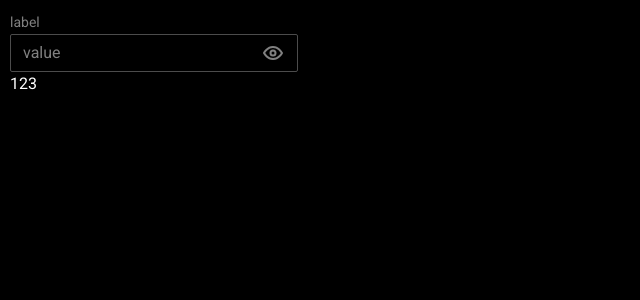
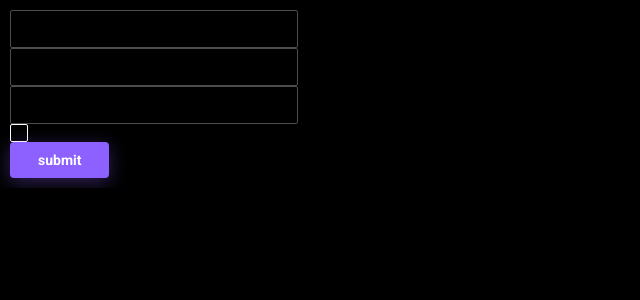
Before and after one commit to AlexanderLukomsky/flashcards, a React (Vite) app: page / in a window 1280 px wide. Shown: the top 300 px of the page, without its empty margins (0-640 px from the left). Built offline with nearby package versions, Linux system fonts and the light colour scheme.

Commit message:
feat: controlled component, fix: checkbox, textfield

```diff
--- a/package.json
+++ b/package.json
@@ -14,10 +14,13 @@
   },
   "dependencies": {
     "@fontsource/roboto": "^5.0.4",
+    "@hookform/resolvers": "^3.1.1",
     "@radix-ui/react-checkbox": "^1.0.4",
     "react": "^18.2.0",
     "react-dom": "^18.2.0",
-    "react-router-dom": "^6.14.1"
+    "react-hook-form": "^7.45.1",
+    "react-router-dom": "^6.14.1",
+    "zod": "^3.21.4"
   },
   "devDependencies": {
     "@storybook/addon-essentials": "^7.0.26",
--- a/src/App.tsx
+++ b/src/App.tsx
@@ -1,22 +1,53 @@
-import { useState } from 'react';
-import { TextField } from './components/ui/textfield';
-import { Typography } from './components/ui/typography';
+import { useForm } from 'react-hook-form';
+import { zodResolver } from '@hookform/resolvers/zod';
+import { ControlledTextfield } from './components/ui/controlled';
+import { LoginForm, loginSchema } from './common/helpers';
+import { Button } from './components/ui/button';
+import { ControlledCheckbox } from './components/ui/controlled/controlled-checkbox';
 
 export const App = () => {
-  const [value, setValue] = useState('');
+  const {
+    handleSubmit,
+    control,
+
+    formState: { errors },
+  } = useForm<LoginForm>({
+    resolver: zodResolver(loginSchema),
+    defaultValues: {
+      email: '',
+      login: '',
+      password: '',
+      rememberMe: false,
+    },
+  });
+
+  const onSubmit = () => {};
 
   return (
     <div style={{ padding: '10px' }}>
-      <TextField
-        value={value}
-        onChange={(e: any) => setValue(e.currentTarget.value)}
-        onClear={() => setValue('')}
-        label="label"
-        type="password"
-        placeholder="value"
-        id="input"
-      />
-      <Typography>123</Typography>
+      <form onSubmit={handleSubmit(onSubmit)}>
+        <div>
+          <ControlledTextfield name="email" control={control} />
+          <div>{errors?.email?.message}</div>
+        </div>
+
+        <div>
+          <ControlledTextfield name="login" control={control} />
+          <div>{errors?.login?.message}</div>
+        </div>
+
+        <div>
+          <ControlledTextfield name="password" control={control} />
+          <div>{errors?.password?.message}</div>
+        </div>
+
+        <div>
+          <ControlledCheckbox name="rememberMe" control={control} />
+          <div>{errors?.rememberMe?.message}</div>
+        </div>
+
+        <Button type="submit">submit</Button>
+      </form>
     </div>
   );
 };
--- /dev/null
+++ b/src/common/helpers/auth-validations.ts
@@ -0,0 +1,44 @@
+import { z } from 'zod';
+
+// error messages
+const EmailMessages = {
+  empty: 'Enter email',
+  invalid: 'invalid email address',
+};
+
+const LoginMessages = {
+  empty: 'Enter login',
+  min: 'login must be at least 3 characters',
+  max: 'login must be no more than 12 characters',
+};
+
+const PasswordMessages = {
+  empty: 'Enter password',
+  min: 'password must be at least 3 characters',
+  max: 'password must be no more than 8 characters',
+};
+
+// validation  schemes
+const email = z.string().trim().nonempty(EmailMessages.empty).email(EmailMessages.invalid);
+
+const login = z
+  .string()
+  .trim()
+  .nonempty(LoginMessages.empty)
+  .min(3, LoginMessages.min)
+  .max(12, LoginMessages.max);
+
+const password = z
+  .string()
+  .trim()
+  .nonempty(PasswordMessages.empty)
+  .min(3, PasswordMessages.min)
+  .max(8, PasswordMessages.max);
+
+const rememberMe = z.boolean();
+
+// result schemes
+export const loginSchema = z.object({ email, login, password, rememberMe });
+
+// types
+export type LoginForm = z.infer<typeof loginSchema>;
--- /dev/null
+++ b/src/common/helpers/index.ts
@@ -0,0 +1 @@
+export * from './auth-validations';
--- a/src/components/ui/checkbox/checkbox.tsx
+++ b/src/components/ui/checkbox/checkbox.tsx
@@ -1,25 +1,47 @@
 import * as RadixCheckbox from '@radix-ui/react-checkbox';
+import { forwardRef, ElementRef, ComponentPropsWithoutRef } from 'react';
 import { CheckboxIcon } from './checkbox-icon';
 import style from './checkbox.module.scss';
+import { Typography } from '../typography';
 
 type BaseCheckboxProps = {
-  onChange?: (checked: boolean) => void;
+  onCheckedChange?: (checked: boolean) => void;
   checked?: boolean;
   className?: string;
+  disabled?: boolean;
+  label?: string;
+  htmlFor?: string;
 };
 
 export type CheckboxProps = BaseCheckboxProps &
-  Omit<RadixCheckbox.CheckboxProps, 'onCheckedChange' | keyof BaseCheckboxProps>;
+  Omit<ComponentPropsWithoutRef<typeof RadixCheckbox.Root>, keyof BaseCheckboxProps>;
 
-export const Checkbox = ({ onChange, checked, className, ...restProps }: CheckboxProps) => (
+export const Checkbox = forwardRef<ElementRef<typeof RadixCheckbox.Root>, CheckboxProps>(
+  (
+    { onCheckedChange, checked, className, disabled, label, htmlFor, ...restProps }: CheckboxProps,
+    forwardRef,
+  ) => (
+    <label
+      htmlFor={htmlFor}
+      className={`${style.label}${disabled ? ` ${style.label_disabled}` : ''}`}
+    >
       <RadixCheckbox.Root
-    onCheckedChange={onChange}
+        onCheckedChange={onCheckedChange}
         className={`${style.root}${className ? ` ${className}` : ''}`}
         checked={checked}
+        ref={forwardRef}
+        disabled={disabled}
         {...restProps}
       >
         <RadixCheckbox.Indicator className={style.indicator}>
           <CheckboxIcon />
         </RadixCheckbox.Indicator>
       </RadixCheckbox.Root>
+      <Typography variant="body2" component="span">
+        {label}
+      </Typography>
+    </label>
+  ),
 );
+
+Checkbox.displayName = RadixCheckbox.Root.displayName;
--- a/src/components/ui/checkbox/index.ts
+++ b/src/components/ui/checkbox/index.ts
@@ -1,2 +1 @@
 export * from './checkbox';
-export * from './checkbox-control-label';
--- /dev/null
+++ b/src/components/ui/controlled/controlled-checkbox.tsx
@@ -0,0 +1,23 @@
+import { useController, FieldValues, Control, Path } from 'react-hook-form';
+import { Checkbox, CheckboxProps } from '../checkbox';
+
+type ControlledTextfieldProps<T extends FieldValues> = {
+  name: Path<T>;
+  control: Control<T>;
+  shouldUnregister?: boolean;
+} & Omit<CheckboxProps, 'value' | 'onChange'>;
+
+export const ControlledCheckbox = <T extends FieldValues>({
+  name,
+  control,
+  shouldUnregister,
+  ...restProps
+}: ControlledTextfieldProps<T>) => {
+  const {
+    field: { value, onChange },
+  } = useController({ name, control, shouldUnregister });
+
+  const handleChange = onChange as (checked: boolean) => void;
+
+  return <Checkbox checked={value} onCheckedChange={handleChange} {...restProps} />;
+};
--- /dev/null
+++ b/src/components/ui/controlled/controlled-textfield.tsx
@@ -0,0 +1,20 @@
+import { useController, FieldValues, UseControllerProps } from 'react-hook-form';
+import { TextField, TextFieldProps } from '../textfield';
+
+type ControlledTextfieldProps<T extends FieldValues> = Omit<
+  UseControllerProps<T>,
+  'rules' | 'defaultValue'
+> &
+  Omit<TextFieldProps, 'value' | 'onChange'>;
+
+export const ControlledTextfield = <T extends FieldValues>({
+  name,
+  control,
+  ...restProps
+}: ControlledTextfieldProps<T>) => {
+  const {
+    field: { value, onChange },
+  } = useController({ name, control });
+
+  return <TextField value={value} onChange={onChange} {...restProps} />;
+};
--- /dev/null
+++ b/src/components/ui/controlled/index.ts
@@ -0,0 +1 @@
+export * from './controlled-textfield';
--- a/src/components/ui/textfield/textfield.module.scss
+++ b/src/components/ui/textfield/textfield.module.scss
@@ -97,6 +97,10 @@
   &.search {
     padding: 0.375rem 0.4375rem 0.375rem 2.56rem;
   }
+
+  &.not_empty:not(:disabled) {
+    color: var(--color-light-100);
+  }
 }
 
 //button
--- a/src/components/ui/textfield/textfield.tsx
+++ b/src/components/ui/textfield/textfield.tsx
@@ -21,7 +21,7 @@ export type BaseTextFieldProps = {
   onClear?: () => void;
 };
 
-export type TextFieldProps<T extends ElementType> = BaseTextFieldProps &
+export type TextFieldProps<T extends ElementType = 'input'> = BaseTextFieldProps &
   Omit<ComponentPropsWithoutRef<T>, keyof BaseTextFieldProps | 'type'>;
 
 export const TextField = <T extends ElementType = 'input'>({
@@ -88,7 +88,7 @@ export const TextField = <T extends ElementType = 'input'>({
             ref={inputRef}
             value={value}
             type={(isPasswordType && isViewPassword) || isSearchType ? 'text' : type}
-            className={`${style.input} ${style[type]}`}
+            className={`${style.input} ${style[type]}${value ? ` ${style.not_empty}` : ''}`}
             id={id}
             {...restProps}
           />
```
Also changed, not shown: src/components/ui/checkbox/checkbox-control-label.tsx (deleted, +0 -29 lines), 2 other files (tests, documents, lock files or other folders). Lines whose indentation alone changed are shown as unchanged.
